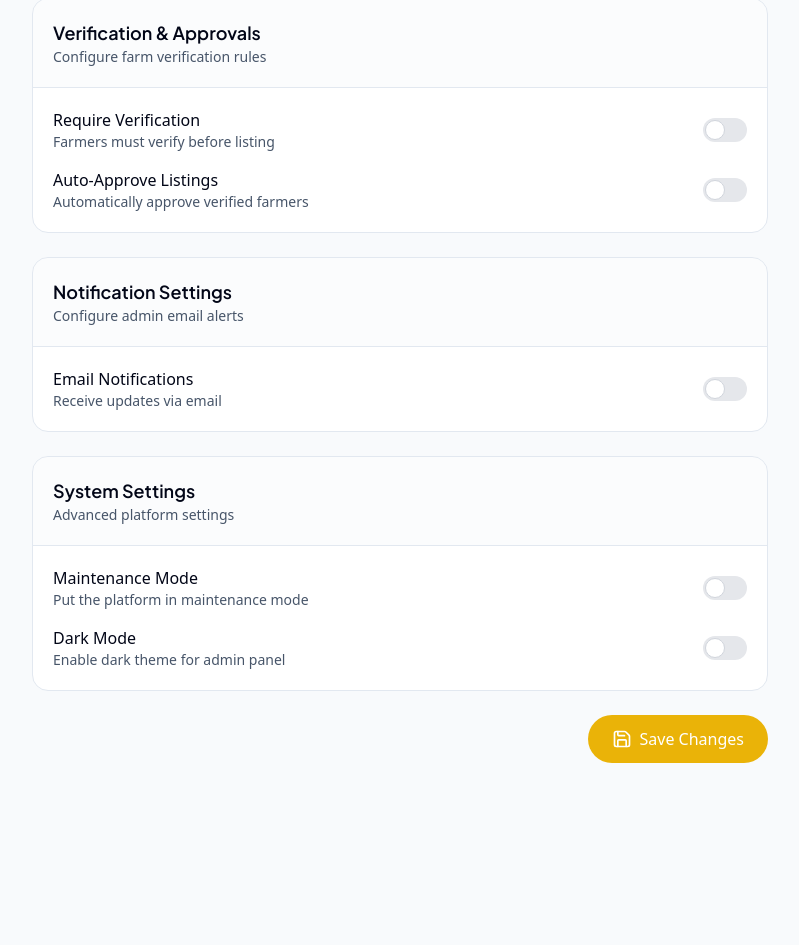
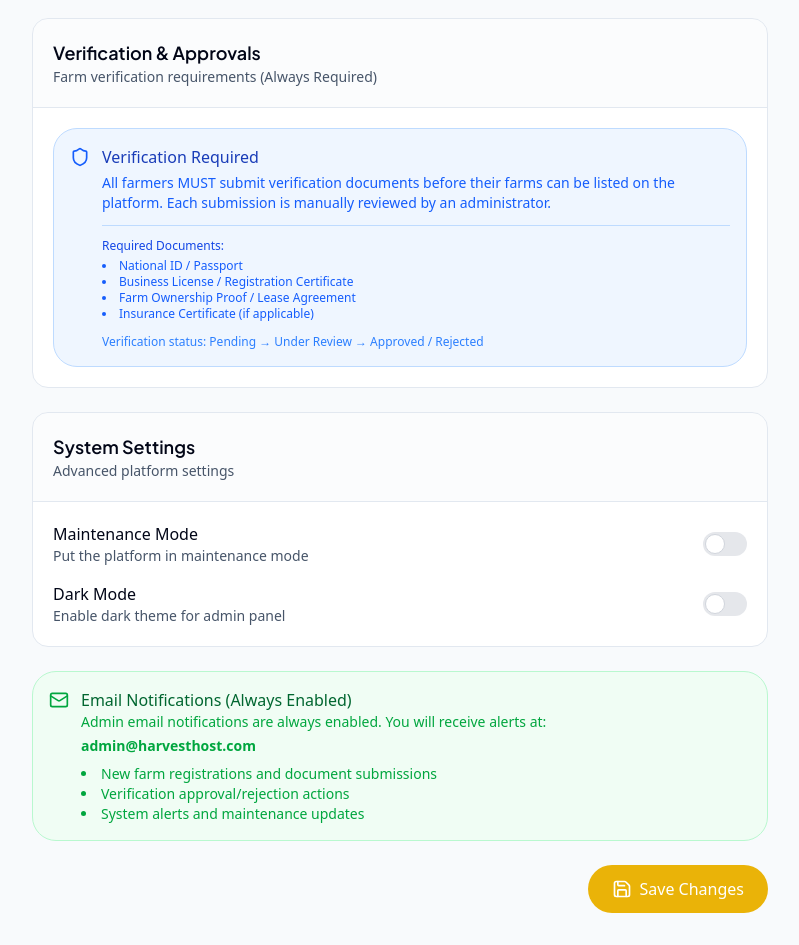
Before and after one commit to OdaloV/agritourism, a Next.js app: page /admin/settings in a window 1280 px wide. Shown: the part 866-1811 px from the top of the page, without its empty margins (240-1039 px from the left). Before the commit the page ends 1661 px from the top, so only its background shows below. Built offline with nearby package versions, Linux system fonts and the light colour scheme; no server answers; the database is empty.

Commit message:
fix(admin): remove redundant verification toggle from settings

```diff
--- a/src/app/admin/settings/page.tsx
+++ b/src/app/admin/settings/page.tsx
@@ -1,4 +1,4 @@
-// src/app/admin/settings/page.tsx - Updated (SMS removed)
+// src/app/admin/settings/page.tsx - FULLY CORRECTED
 
 "use client";
 
@@ -10,15 +10,11 @@ import {
   ChevronLeft,
   Save,
   Globe,
-  Bell,
   Shield,
-  Users,
   DollarSign,
   Mail,
   AlertCircle,
   CheckCircle,
-  Moon,
-  Sun,
 } from "lucide-react";
 
 interface AdminSettings {
@@ -27,9 +23,6 @@ interface AdminSettings {
   commissionRate: number;
   minBookingAmount: number;
   maxGuestsPerBooking: number;
-  verificationRequired: boolean;
-  autoApprove: boolean;
-  notificationEmail: boolean;
   maintenanceMode: boolean;
   darkMode: boolean;
 }
@@ -47,9 +40,6 @@ export default function AdminSettingsPage() {
     commissionRate: 10,
     minBookingAmount: 300,
     maxGuestsPerBooking: 100,
-    verificationRequired: true,
-    autoApprove: false,
-    notificationEmail: true,
     maintenanceMode: false,
     darkMode: false,
   });
@@ -68,9 +58,6 @@ export default function AdminSettingsPage() {
           commissionRate: parseInt(data.commission_rate) || 10,
           minBookingAmount: parseInt(data.min_booking_amount) || 300,
           maxGuestsPerBooking: parseInt(data.max_guests_per_booking) || 100,
-          verificationRequired: data.verification_required === 'true',
-          autoApprove: data.auto_approve === 'true',
-          notificationEmail: data.notification_email === 'true',
           maintenanceMode: data.maintenance_mode === 'true',
           darkMode: localStorage.getItem('admin-theme') === 'dark',
         });
@@ -103,9 +90,6 @@ export default function AdminSettingsPage() {
           commission_rate: settings.commissionRate,
           min_booking_amount: settings.minBookingAmount,
           max_guests_per_booking: settings.maxGuestsPerBooking,
-          verification_required: settings.verificationRequired,
-          auto_approve: settings.autoApprove,
-          notification_email: settings.notificationEmail,
           maintenance_mode: settings.maintenanceMode,
         })
       });
@@ -204,6 +188,7 @@ export default function AdminSettingsPage() {
                   className="w-full pl-10 pr-4 py-2 bg-background border border-border rounded-xl focus:outline-none focus:border-accent text-foreground"
                 />
               </div>
+              <p className="text-xs text-muted-foreground mt-1">All system notifications will be sent to this email</p>
             </div>
           </div>
         </div>
@@ -249,67 +234,34 @@ export default function AdminSettingsPage() {
           </div>
         </div>
 
-        {/* Verification Settings */}
+        {/* Verification & Approvals - NO TOGGLE, JUST INFORMATION */}
         <div className="bg-card rounded-2xl border border-border overflow-hidden mb-6">
           <div className="p-5 border-b border-border bg-muted/30">
             <h2 className="text-lg font-heading font-semibold text-card-foreground">Verification & Approvals</h2>
-            <p className="text-sm text-muted-foreground">Configure farm verification rules</p>
+            <p className="text-sm text-muted-foreground">Farm verification requirements (Always Required)</p>
           </div>
-          <div className="p-5 space-y-4">
-            <div className="flex items-center justify-between">
+          <div className="p-5">
+            <div className="flex items-start gap-3 p-4 bg-blue-50 dark:bg-blue-900/20 rounded-xl border border-blue-200 dark:border-blue-800">
+              <Shield className="h-5 w-5 text-blue-600 dark:text-blue-400 mt-0.5 flex-shrink-0" />
               <div>
-                <p className="font-medium text-card-foreground">Require Verification</p>
-                <p className="text-sm text-muted-foreground">Farmers must verify before listing</p>
+                <p className="font-medium text-blue-800 dark:text-blue-300">Verification Required</p>
+                <p className="text-sm text-blue-600 dark:text-blue-400 mt-1">
+                  All farmers MUST submit verification documents before their farms can be listed on the platform.
+                  Each submission is manually reviewed by an administrator.
+                </p>
+                <div className="mt-3 pt-3 border-t border-blue-200 dark:border-blue-700">
+                  <p className="text-xs font-medium text-blue-700 dark:text-blue-400">Required Documents:</p>
+                  <ul className="text-xs text-blue-600 dark:text-blue-500 mt-1 list-disc list-inside">
+                    <li>National ID / Passport</li>
+                    <li>Business License / Registration Certificate</li>
+                    <li>Farm Ownership Proof / Lease Agreement</li>
+                    <li>Insurance Certificate (if applicable)</li>
+                  </ul>
+                </div>
+                <p className="text-xs text-blue-500 dark:text-blue-500 mt-3">
+                  Verification status: Pending → Under Review → Approved / Rejected
+                </p>
               </div>
-              <label className="relative inline-flex items-center cursor-pointer">
-                <input
-                  type="checkbox"
-                  checked={settings.verificationRequired}
-                  onChange={(e) => setSettings({...settings, verificationRequired: e.target.checked})}
-                  className="sr-only peer"
-                />
-                <div className="w-11 h-6 bg-gray-200 dark:bg-gray-700 peer-focus:outline-none peer-focus:ring-4 peer-focus:ring-accent/20 rounded-full peer peer-checked:after:translate-x-full peer-checked:after:border-white after:content-[''] after:absolute after:top-[2px] after:start-[2px] after:bg-white after:border-gray-300 after:border after:rounded-full after:h-5 after:w-5 after:transition-all peer-checked:bg-accent"></div>
-              </label>
-            </div>
-            <div className="flex items-center justify-between">
-              <div>
-                <p className="font-medium text-card-foreground">Auto-Approve Listings</p>
-                <p className="text-sm text-muted-foreground">Automatically approve verified farmers</p>
-              </div>
-              <label className="relative inline-flex items-center cursor-pointer">
-                <input
-                  type="checkbox"
-                  checked={settings.autoApprove}
-                  onChange={(e) => setSettings({...settings, autoApprove: e.target.checked})}
-                  className="sr-only peer"
-                />
-                <div className="w-11 h-6 bg-gray-200 dark:bg-gray-700 peer-focus:outline-none peer-focus:ring-4 peer-focus:ring-accent/20 rounded-full peer peer-checked:after:translate-x-full peer-checked:after:border-white after:content-[''] after:absolute after:top-[2px] after:start-[2px] after:bg-white after:border-gray-300 after:border after:rounded-full after:h-5 after:w-5 after:transition-all peer-checked:bg-accent"></div>
-              </label>
-            </div>
-          </div>
-        </div>
-
-        {/* Notification Settings - Email Only */}
-        <div className="bg-card rounded-2xl border border-border overflow-hidden mb-6">
-          <div className="p-5 border-b border-border bg-muted/30">
-            <h2 className="text-lg font-heading font-semibold text-card-foreground">Notification Settings</h2>
-            <p className="text-sm text-muted-foreground">Configure admin email alerts</p>
-          </div>
-          <div className="p-5 space-y-4">
-            <div className="flex items-center justify-between">
-              <div>
-                <p className="font-medium text-card-foreground">Email Notifications</p>
-                <p className="text-sm text-muted-foreground">Receive updates via email</p>
-              </div>
-              <label className="relative inline-flex items-center cursor-pointer">
-                <input
-                  type="checkbox"
-                  checked={settings.notificationEmail}
-                  onChange={(e) => setSettings({...settings, notificationEmail: e.target.checked})}
-                  className="sr-only peer"
-                />
-                <div className="w-11 h-6 bg-gray-200 dark:bg-gray-700 peer-focus:outline-none peer-focus:ring-4 peer-focus:ring-accent/20 rounded-full peer peer-checked:after:translate-x-full peer-checked:after:border-white after:content-[''] after:absolute after:top-[2px] after:start-[2px] after:bg-white after:border-gray-300 after:border after:rounded-full after:h-5 after:w-5 after:transition-all peer-checked:bg-accent"></div>
-              </label>
             </div>
           </div>
         </div>
@@ -363,6 +315,25 @@ export default function AdminSettingsPage() {
           </div>
         </div>
 
+        {/* Email Notifications Info */}
+        <div className="mb-6 p-4 bg-green-50 dark:bg-green-900/20 rounded-xl border border-green-200 dark:border-green-800">
+          <div className="flex items-start gap-3">
+            <Mail className="h-5 w-5 text-green-600 dark:text-green-400 mt-0.5" />
+            <div>
+              <p className="font-medium text-green-800 dark:text-green-300">Email Notifications (Always Enabled)</p>
+              <p className="text-sm text-green-600 dark:text-green-400">
+                Admin email notifications are always enabled. You will receive alerts at:
+                <strong className="block mt-1">{settings.platformEmail}</strong>
+              </p>
+              <ul className="text-sm text-green-600 dark:text-green-400 mt-2 list-disc list-inside">
+                <li>New farm registrations and document submissions</li>
+                <li>Verification approval/rejection actions</li>
+                <li>System alerts and maintenance updates</li>
+              </ul>
+            </div>
+          </div>
+        </div>
+
         {/* Save Button */}
         <div className="flex justify-end">
           <button
```
